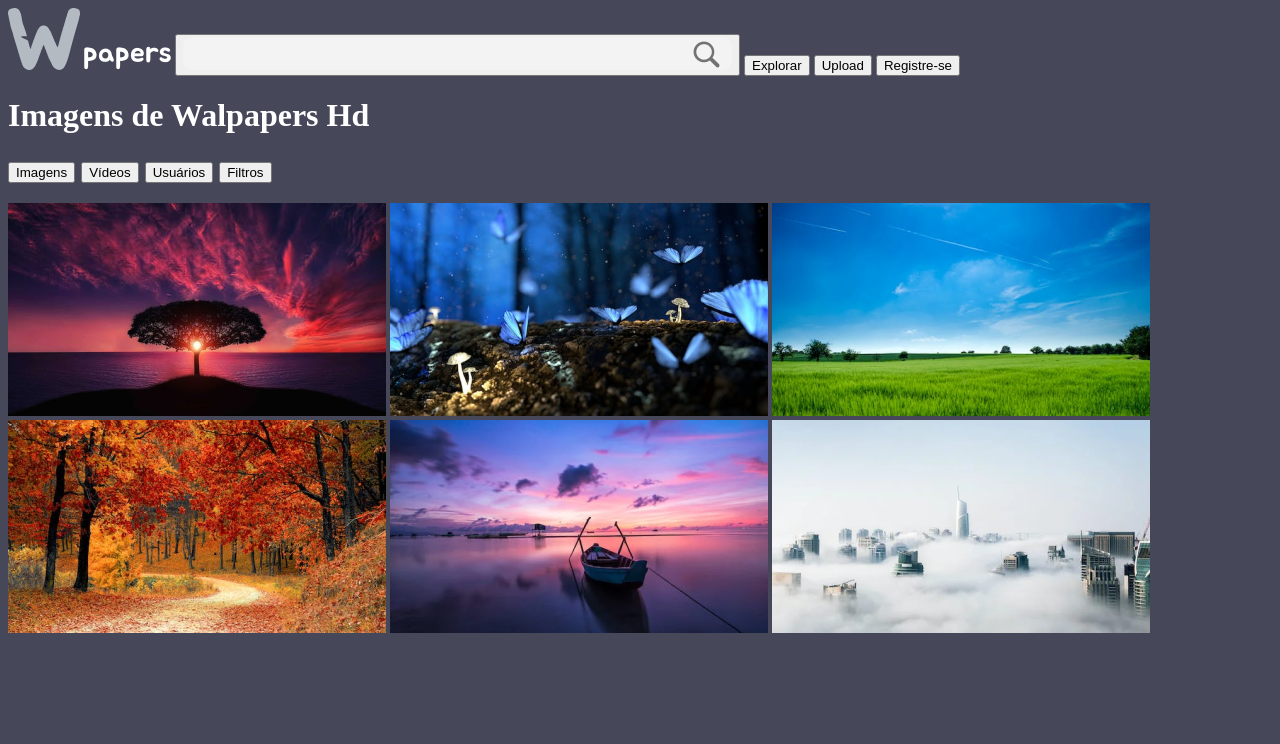
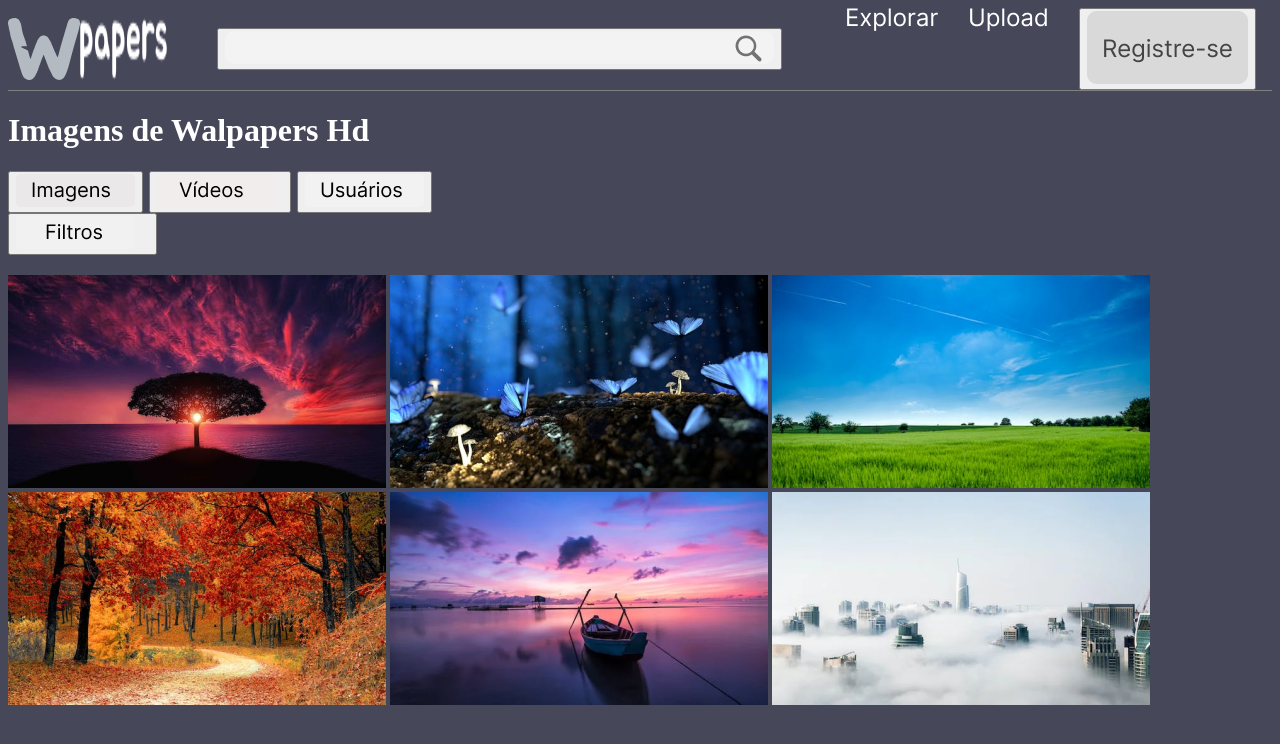
Before and after one commit to mmiguelcosta/Aula, a plain HTML site: page index.html in a window 1280 px wide. Drawn offline with Linux system fonts and the light colour scheme.

Commit message:
Aula do dia 22/03

```diff
--- a/Style.css
+++ b/Style.css
@@ -4,3 +4,20 @@ body {
 h1 {
     color: white;
 }
+header{
+    display: flex;
+    flex-direction: row;
+    border-bottom: 1px solid gray;
+    align-items: center;
+    justify-content: space-between ;
+}
+header span a{
+    margin: 0 1rem;
+}
+header span button{
+    margin: 0 1rem;
+}
+header span{
+    display: flex;
+    flex-direction: row;
+}
--- a/index.html
+++ b/index.html
@@ -1,45 +1,57 @@
 <!DOCTYPE html>
 <html lang="en">
+
 <head>
     <meta charset="UTF-8">
     <meta name="viewport" content="width=device-width, initial-scale=1.0">
     <title>Wpapers</title>
     <link rel="stylesheet" href="Style.css">
 </head>
+
 <body>
     <header>
-    <img src="./Imags/W.png" alt="Logo"  >
+        <span>
+            <img src="./Imags/W.png" alt="Logo">
+            <img src="./Imags/papers.png" alt="Logo2">
+        </span>
 
-    <img src="./Imags/papers.png" alt="Logo2"  >
-    <button type="submit">    <img src="./Imags/Search.png" alt="SearchBar"  ></button>
+        <button type="submit"> <img src="./Imags/Search.png" alt="SearchBar"> </button>
 
-    <button type="button">Explorar</button>
-    <button type="button">Upload</button>
-    <button type="button">Registre-se</button>
-
+        <span>
+            <a> <img src="./Imags/Explorar.png" alt="Explorar"> </a>
+            <a> <img src="./Imags/Upload.png" alt="Upload"> </a>
+            <button type="button"> <img src="./Imags/Registro.png" alt="Registro"> </button>
+        </span>
     </header>
 
     <main>
         <h1>Imagens de Walpapers Hd</h1>
 
         <h2>
-        <button type="button">Imagens</button>
-        <button type="button">Vídeos</button>
-        <button type="button">Usuários</button>
-        <button type="button">Filtros</button>
+            <button type="button"> <img src="./Imags/Imagens.png" alt="Imagens"></button>
+            <button type="button"> <img src="./Imags/Vídeos.png" alt="Vídeos"></button>
+            <button type="button"> <img src="./Imags/Usuarios.png" alt="Usuários"></button>
+            <div>
+                <button type="button"> <img src="./Imags/Filtros.png" alt="Filtros"></button>
+            </div>
+
         </h2>
 
-        <linha1>
-            <img src="./Imags/wpp1.png" alt="Wallpaper 1">
-            <img src="./Imags/wpp2.png" alt="Wallpaper 2">
-            <img src="./Imags/wpp3.png" alt="Wallpaper 3">
-        </linha1>
+        <div>
 
-        <linha2>
-            <img src="./Imags/wpp4.png" alt="Wallpaper 4">
-            <img src="./Imags/wpp5.png" alt="Wallpaper 5">
-            <img src="./Imags/wpp6.png" alt="Wallpaper 6">
-        </linha2>
+            <linha>
+
+                <img src="./Imags/wpp1.png" alt="Wallpaper 1">
+                <img src="./Imags/wpp2.png" alt="Wallpaper 2">
+                <img src="./Imags/wpp3.png" alt="Wallpaper 3">
+                <img src="./Imags/wpp4.png" alt="Wallpaper 4">
+                <img src="./Imags/wpp5.png" alt="Wallpaper 5">
+                <img src="./Imags/wpp6.png" alt="Wallpaper 6">
+
+            </linha>
+
+        </div>
     </main>
 </body>
+
 </html>
```
Also changed, not shown: Imags/Explorar.png (added), Imags/Filtros.png (added), Imags/Imagens.png (added), Imags/Registro.png (added), Imags/Upload.png (added), Imags/Usuarios.png (added), Imags/Vídeos.png (added).
